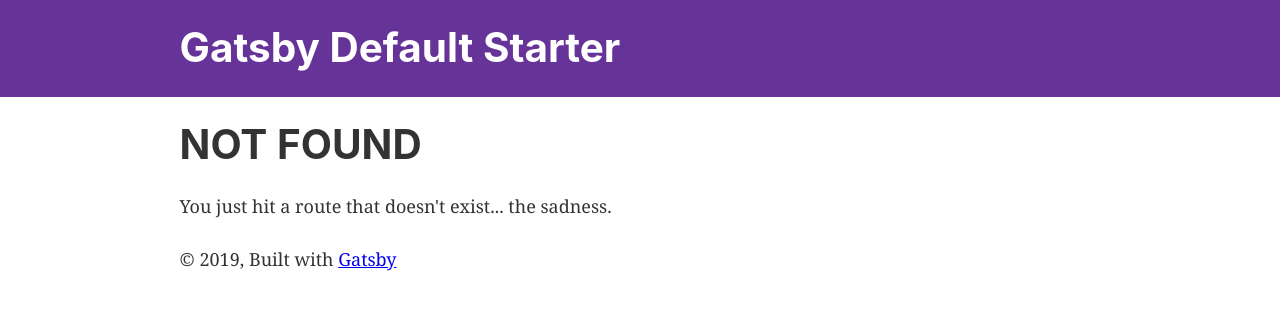
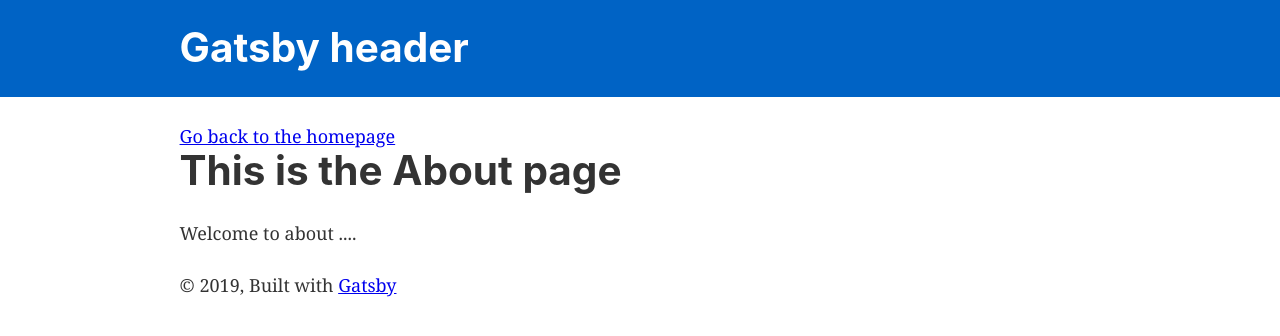
Before and after one commit to iliutastoica/gatsby-demo, a Gatsby site: page /about in a window 1280 px wide. Before the commit this address had no page. Built offline with nearby package versions, Linux system fonts and the light colour scheme; Gatsby itself is replaced by a stand-in of ours.

Commit message:
update files

```diff
--- a/gatsby-config.js
+++ b/gatsby-config.js
@@ -1,6 +1,6 @@
 module.exports = {
   siteMetadata: {
-    title: `Gatsby Default Starter`,
+    title: `Gatsby header`,
     description: `Kick off your next, great Gatsby project with this default starter. This barebones starter ships with the main Gatsby configuration files you might need.`,
     author: `@gatsbyjs`,
   },
--- a/src/components/header.js
+++ b/src/components/header.js
@@ -5,7 +5,7 @@ import React from "react"
 const Header = ({ siteTitle }) => (
   <header
     style={{
-      background: `rebeccapurple`,
+      background: `#0063c5`,
       marginBottom: `1.45rem`,
     }}
   >
--- /dev/null
+++ b/src/pages/about.js
@@ -0,0 +1,16 @@
+import React from "react"
+import { Link } from "gatsby"
+
+import Layout from "../components/layout"
+import SEO from "../components/seo"
+
+const AboutPage = () => (
+    <Layout>
+      <SEO title="Page two" />
+      <Link to="/">Go back to the homepage</Link>
+      <h1>This is the About page</h1>
+      <p>Welcome to about ....</p>
+    </Layout>
+  )
+
+  export default AboutPage
--- a/src/pages/index.js
+++ b/src/pages/index.js
@@ -15,6 +15,7 @@ const IndexPage = () => (
       <Image />
     </div>
     <Link to="/page-2/">Go to page 2</Link>
+    <Link to="/about/">Go to about</Link>
   </Layout>
 )
 
```
Also changed, not shown: 1 other file.
